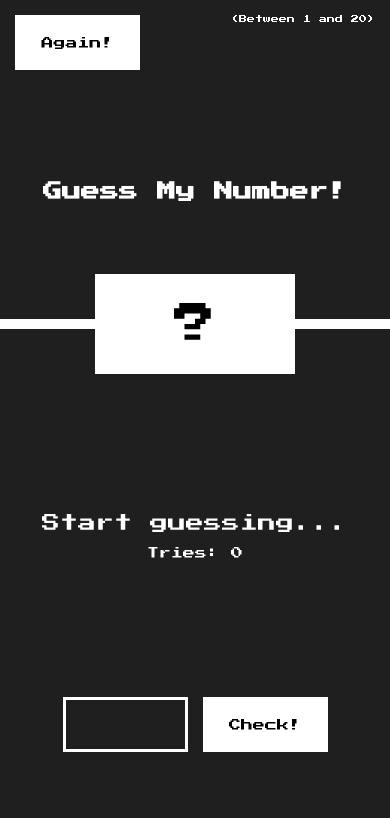
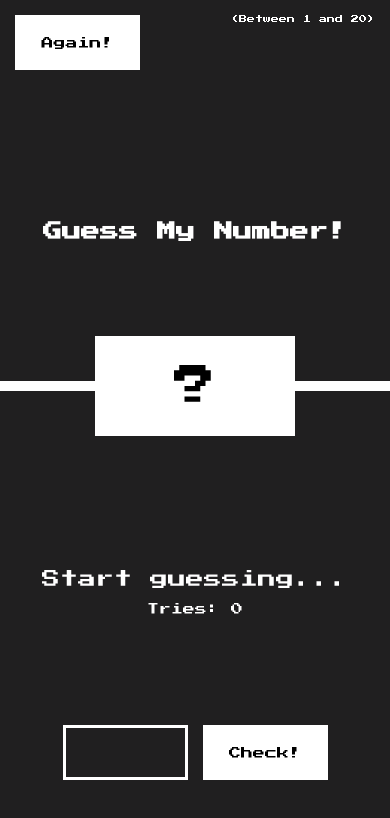
Before and after one commit to Celkowy/guess-the-number, a plain HTML site: page index.html in a window 390 px wide. Both pictures are taken after a click on the button "🦉 1-20". Drawn offline with Linux system fonts and the light colour scheme.

Commit message:
landscape block + ui fix

```diff
--- a/script.js
+++ b/script.js
@@ -1,3 +1,4 @@
 import startingScreen from './Components/GameStart.js'
 
+screen.orientation.lock()
 startingScreen()
--- a/style.css
+++ b/style.css
@@ -179,6 +179,14 @@ input {
     border: none;
   }
 
+  .top {
+    height: 60vh;
+  }
+
+  .bottom {
+    height: 40vh;
+  }
+
   .modal-button {
     width: 150px;
   }
```
